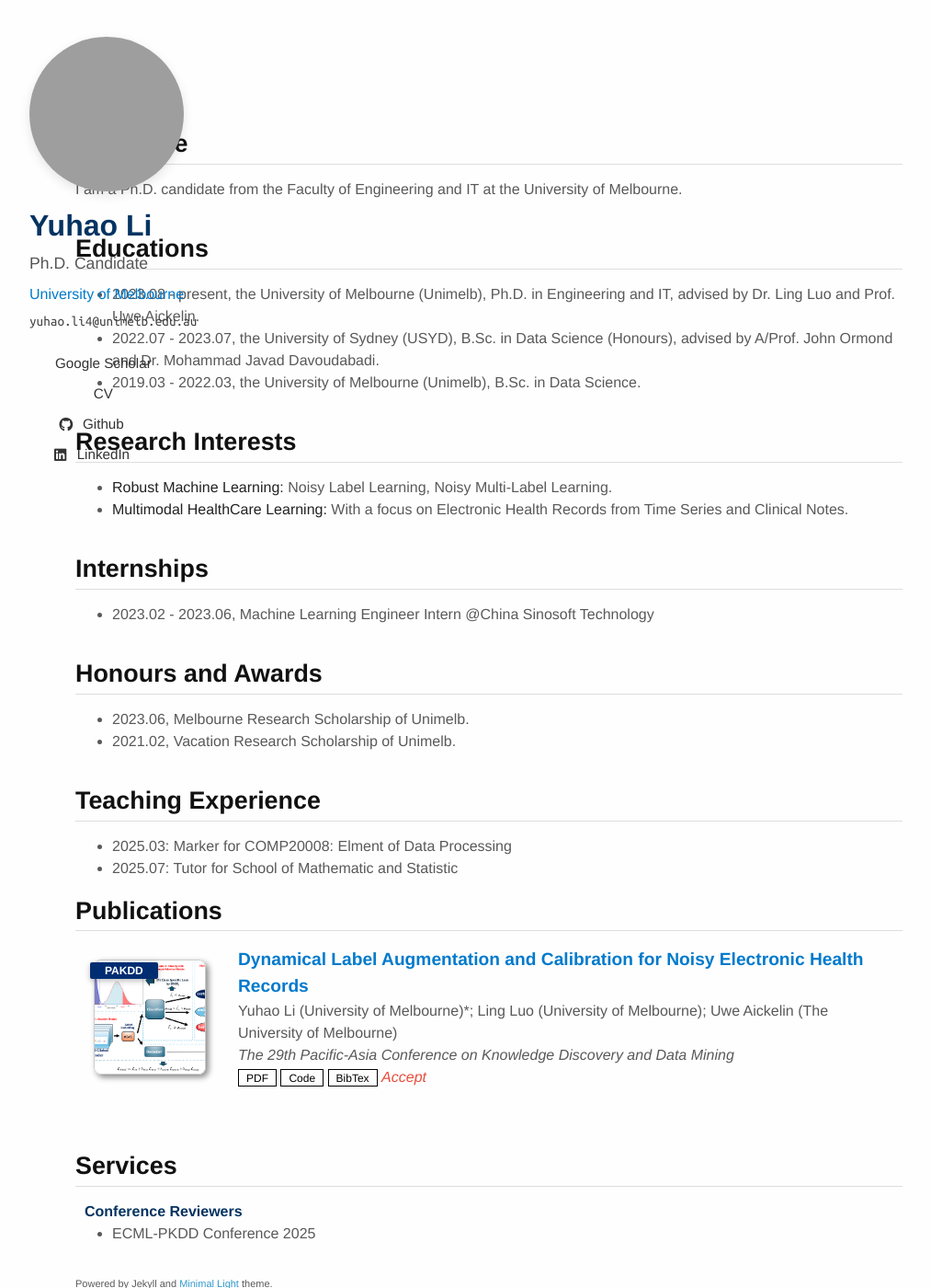
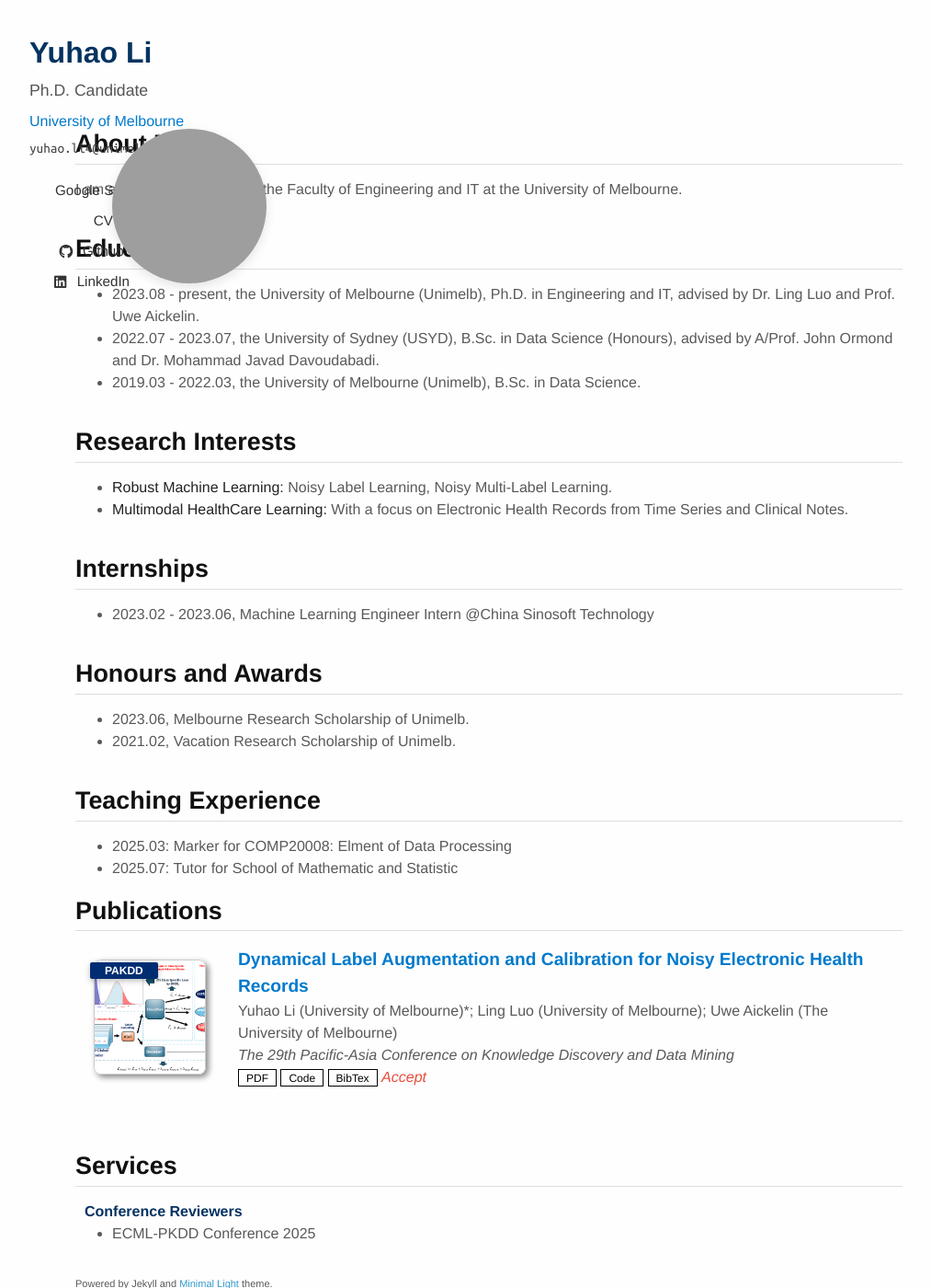
Before and after one commit to yuhao-3/yuhao-3.github.io, a Jekyll site: the page built from index.md, in a window 1280 px wide and 1400 px high. Shown: the whole window at 92% size, without its empty margins (138-1151 px from the left). Built offline with Jekyll 4.4.1, drawn with Linux system fonts in a browser that asks for light colours; a style sheet for code colours, icons or effects is not loaded; our own code applies the rules of GitHub Pages for plain Markdown files; grey boxes are pictures that could not be loaded.

Commit message:
Update custom.css

```diff
--- a/assets/css/custom.css
+++ b/assets/css/custom.css
@@ -18,9 +18,12 @@ header {
 }
 
 .avatar {
+  position: absolute !important;
+  top: 100px;         /* ⬅️ 距离页面顶部的位置，你可以调 */
+  left: 100px;        /* ⬅️ 头像左对齐位置 */
   width: 168px;
   height: 168px;
-  margin-bottom: 20px;
+  z-index: 10;
 }
 
 .avatar img {
```
